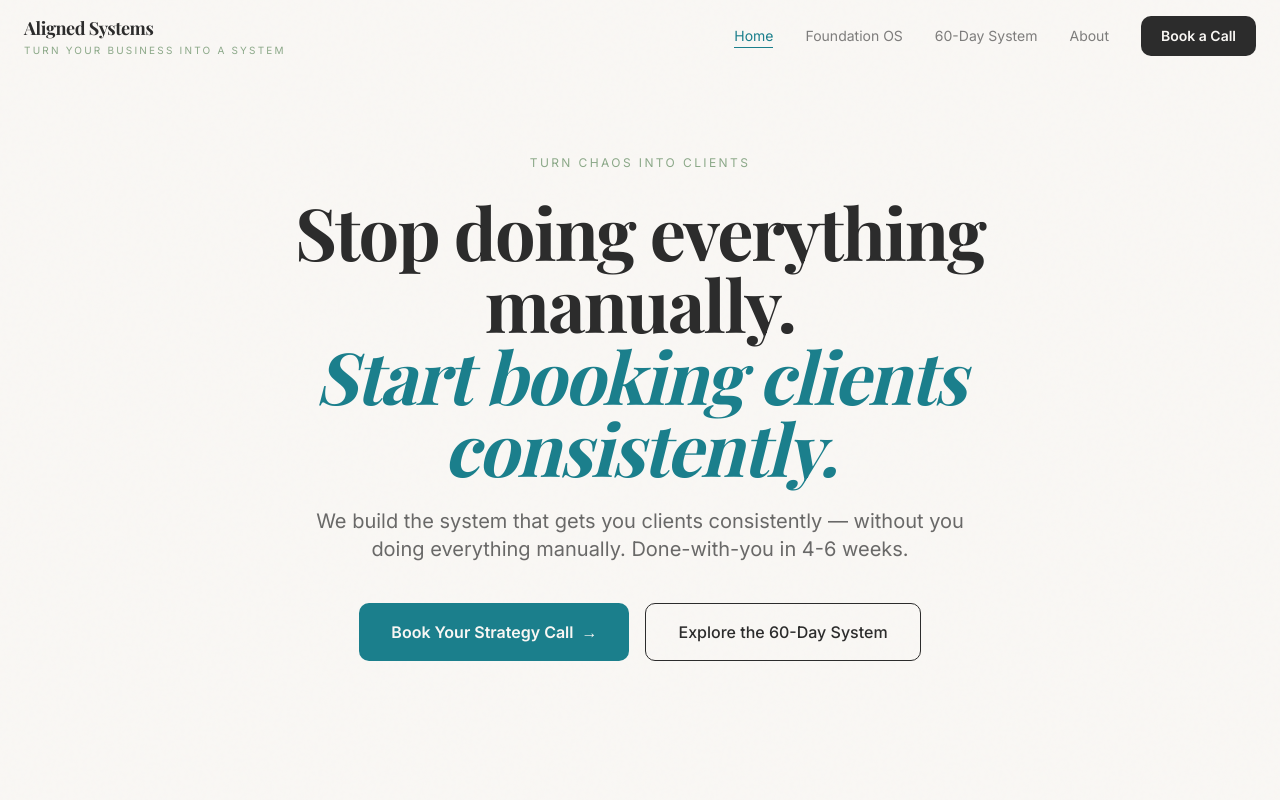
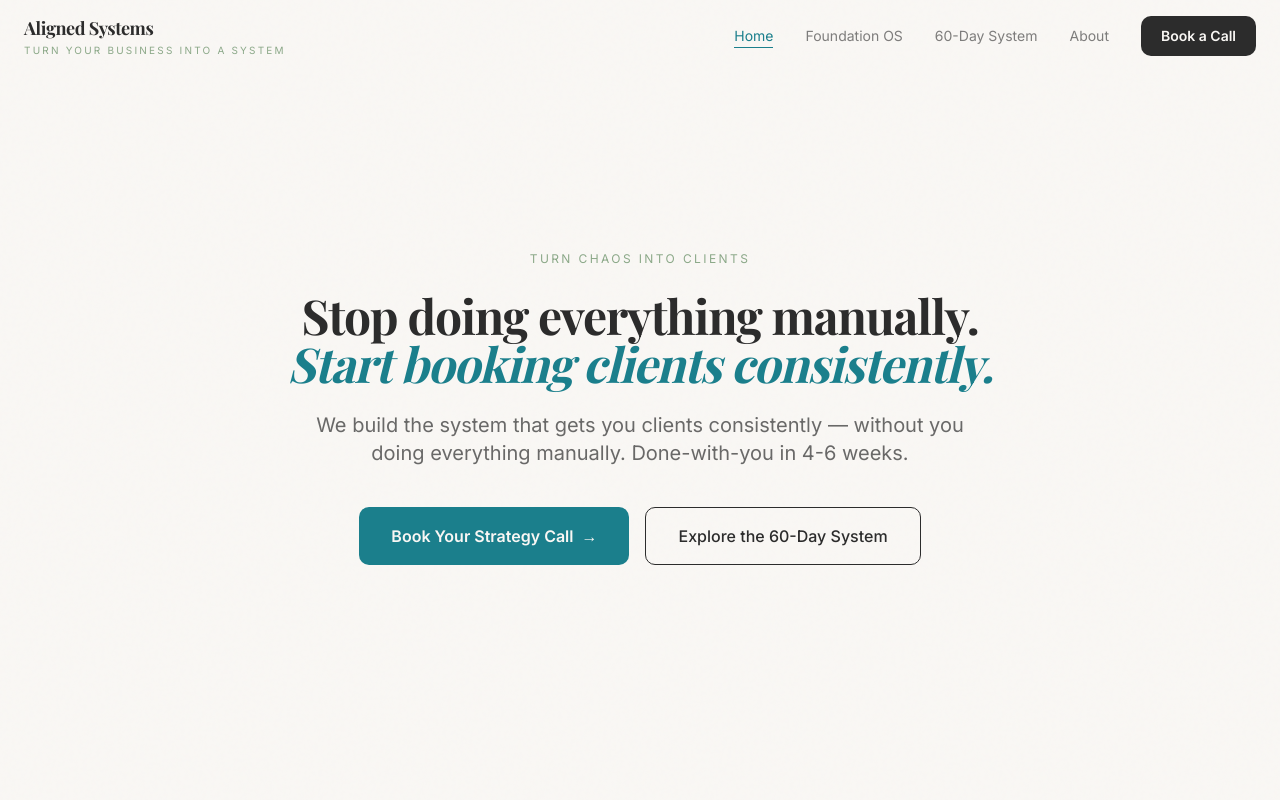
Before and after one commit to LaurenceLamarche/lola-systems-offer, a Next.js app: page / in a window 1280 px wide. Shown: the top 800 px of the page. Built offline with nearby package versions, Linux system fonts and the light colour scheme.

Commit message:
Reduce hero headline font size by ~30% for better fit

```diff
--- a/app/page.tsx
+++ b/app/page.tsx
@@ -12,7 +12,7 @@ export default function Home() {
             <p className="label-caps mb-6">Turn Chaos Into Clients</p>
           </AnimatedSection>
           <AnimatedSection delay={100}>
-            <h1 className="heading-display text-4xl md:text-6xl lg:text-7xl leading-[1.1] mb-6">
+            <h1 className="heading-display text-3xl md:text-5xl lg:text-5xl leading-[1.1] mb-6">
               Stop doing everything manually.<br />
               <span className="text-teal italic">Start booking clients consistently.</span>
             </h1>
```
